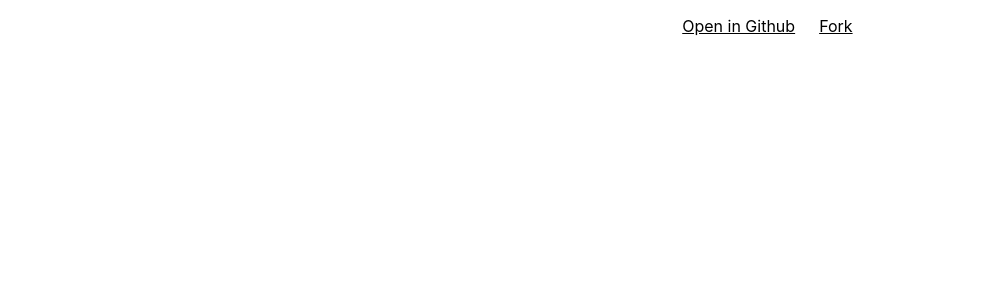
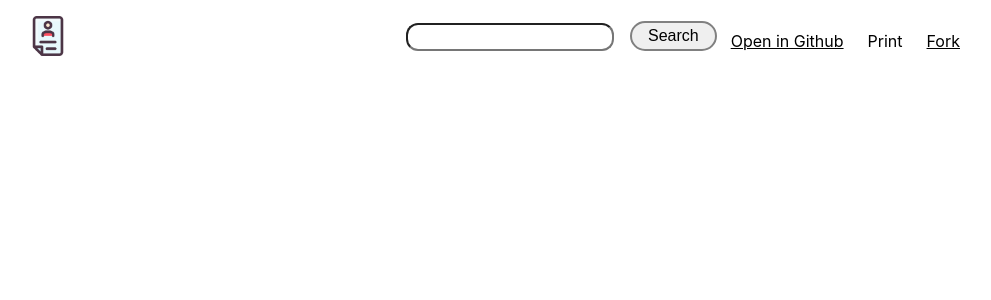
Before and after one commit to arjun-ms/sat-hack-night, a React (Create React App) app: page / in a window 1280 px wide. Shown: the top 300 px of the page, without its empty margins (146-1137 px from the left). Built offline with nearby package versions, Linux system fonts and the light colour scheme.

Commit message:
updated styels

```diff
--- /dev/null
+++ b/src/components/Button.js
@@ -0,0 +1,20 @@
+import React from "react";
+import styled from "styled-components";
+
+const StyledButton = styled.button`
+    font-size: 1em;
+    margin-left: 1em;
+    padding: 0.25em 1em;
+    border: 2px solid gray;
+    border-radius: 3px;
+    font-weight: 400;
+    border-radius: 20px;
+`;
+
+export default function Button() {
+    return (
+        <>
+            <StyledButton type="submit">Search</StyledButton>
+        </>
+    );
+}
--- /dev/null
+++ b/src/components/Input.js
@@ -0,0 +1,17 @@
+import React from "react";
+import styled from "styled-components";
+
+const StyledInput = styled.input`
+    cursor: pointer;
+    width: 200px;
+    height: 22px;
+
+    border-radius: 12px;
+    box-shadow: 0px;
+    outline: none;
+    text-align: center;
+`;
+
+export default function Input() {
+    return <StyledInput></StyledInput>;
+}
--- a/src/components/Navbar.js
+++ b/src/components/Navbar.js
@@ -1,8 +1,8 @@
 import React from "react";
-// import { useLocation, Link } from "react-router-dom";
 import styled from "styled-components";
-
-// import logo from "../assets/resume-and-cv.png";
+import logo from "../assets/resume-and-cv.png";
+import Input from "./Input";
+import Button from "./Button";
 
 const Navigation = styled.nav`
     position: sticky;
@@ -48,41 +48,32 @@ const Navigation = styled.nav`
 `;
 
 function Navbar({ titleColor, setTitleColor }) {
-    // const location = useLocation();
     const printResume = () => window.print();
 
     return (
+        <>
             <Navigation id="navbar">
                 <div className="title">
-                {/* <img src={logo} alt="logo" /> */}
-                <span>
-                    <h1>{/* <Link to="/">Github Resume Generator</Link> */}</h1>
-                </span>
+                    <img src={logo} alt="logo" />
                 </div>
                 <div className="nav-links">
-                {true ? (
+                    <>
+                        <Input />
+                        <Button />
                         <a href="https://github.com/arjun-ms/Sat-Hack-Night">
                             <i className="fab fa-github"></i>Open in Github
                         </a>
-                ) : (
-                    <>
-                        <input
-                            className="anchor-style"
-                            type="color"
-                            value={titleColor}
-                            onChange={(e) => setTitleColor(e.target.value)}
-                        />
                         <span className="anchor-style" onClick={printResume}>
                             <i className="fas fa-print"></i>
                             Print
                         </span>
                     </>
-                )}
                     <a href="https://github.com/arjun-ms/Sat-Hack-Night/fork">
                         <i className="fas fa-code-branch"></i>Fork
                     </a>
                 </div>
             </Navigation>
+        </>
     );
 }
 
```
Lines whose indentation alone changed are shown as unchanged.
